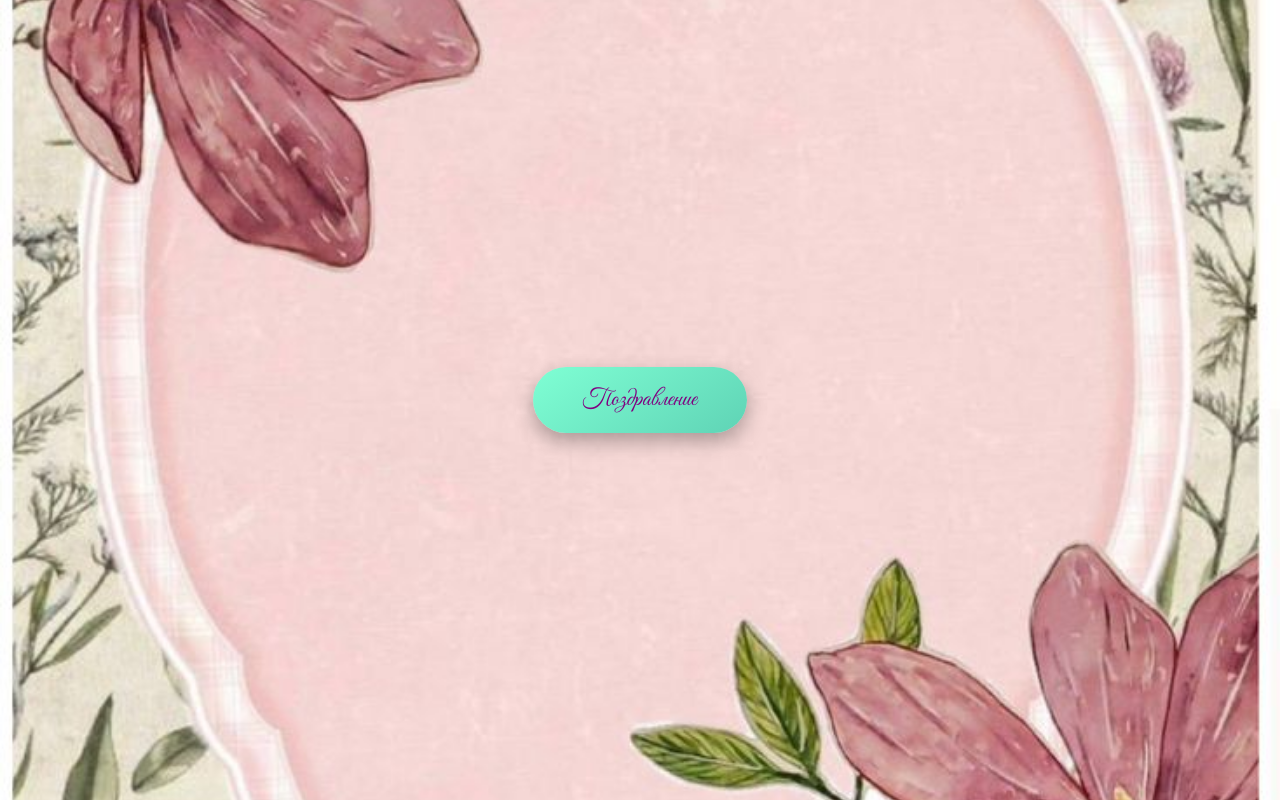
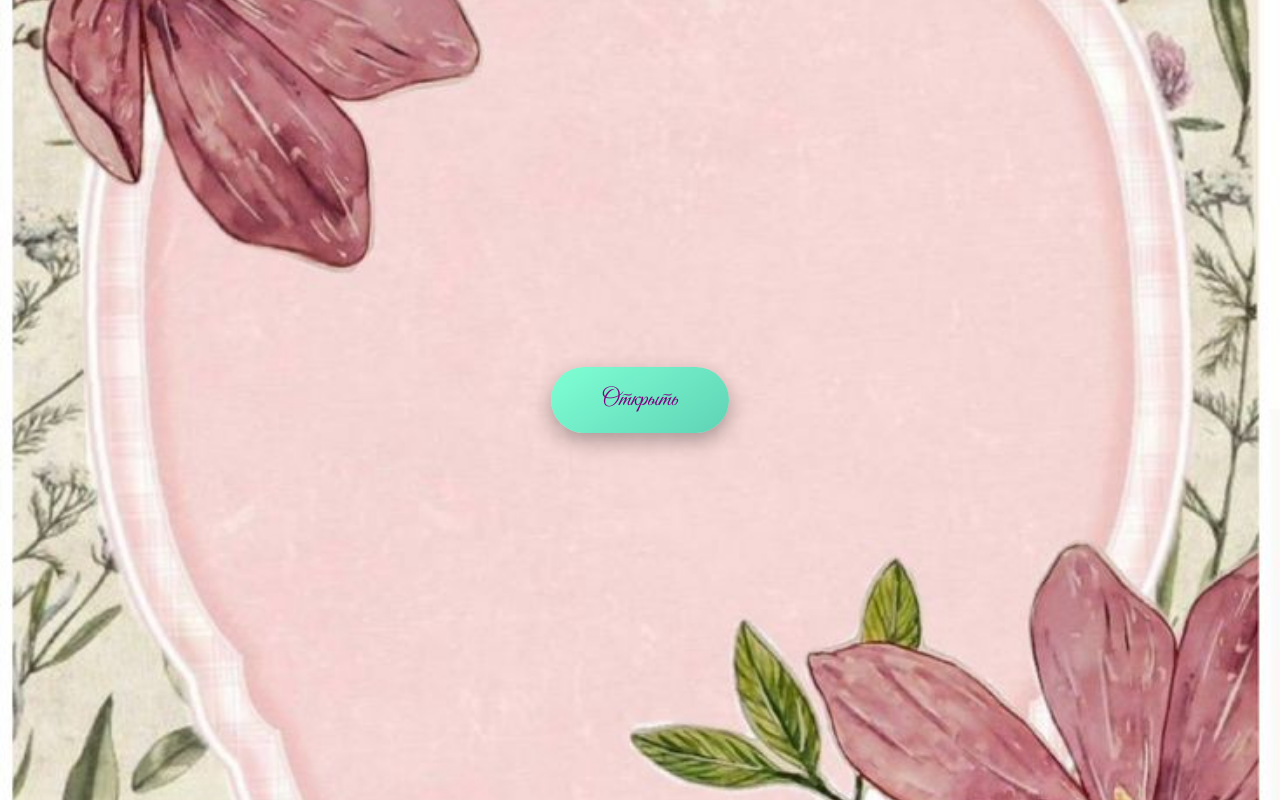
Before and after one commit to DuishonalievBekbolot/video1, a plain HTML site: page index.html in a window 1280 px wide. Drawn offline with Linux system fonts and the light colour scheme; files whose address does not match are found by name.

Commit message:
Update index.html

```diff
--- a/index.html
+++ b/index.html
@@ -8,7 +8,7 @@
     <script src="./script.js" defer></script>
 </head>
 <body>
-    <button id="playBtn">Поздравление</button>
+    <button id="playBtn">Открыть</button>
                 <button id="replayBtn">Повторить</button>
     <video src="./assets/video/IMG_4877.MOV" id="video">
 
```
